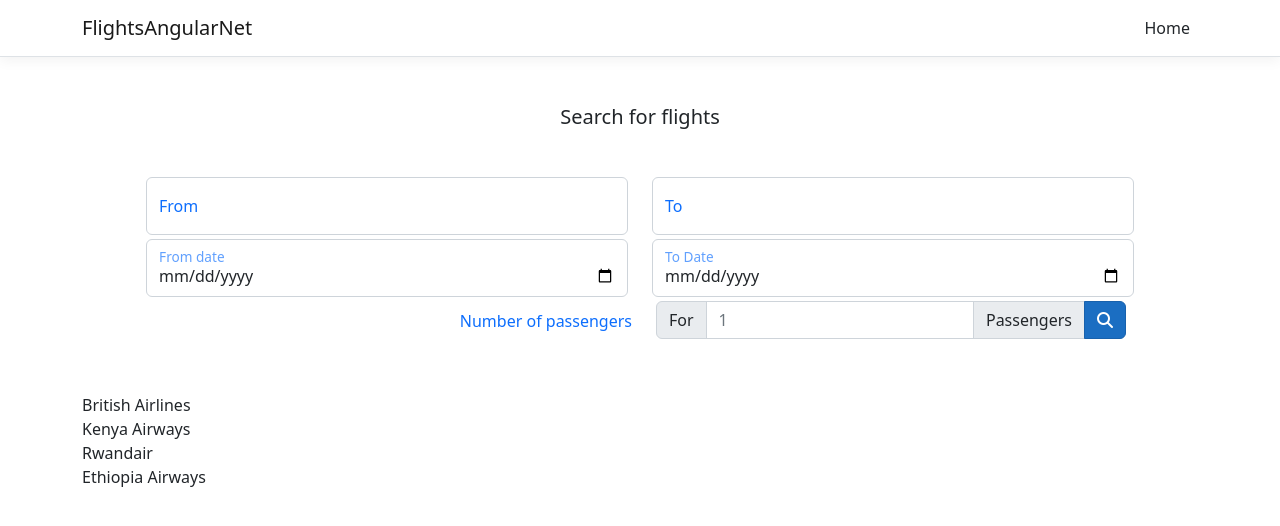
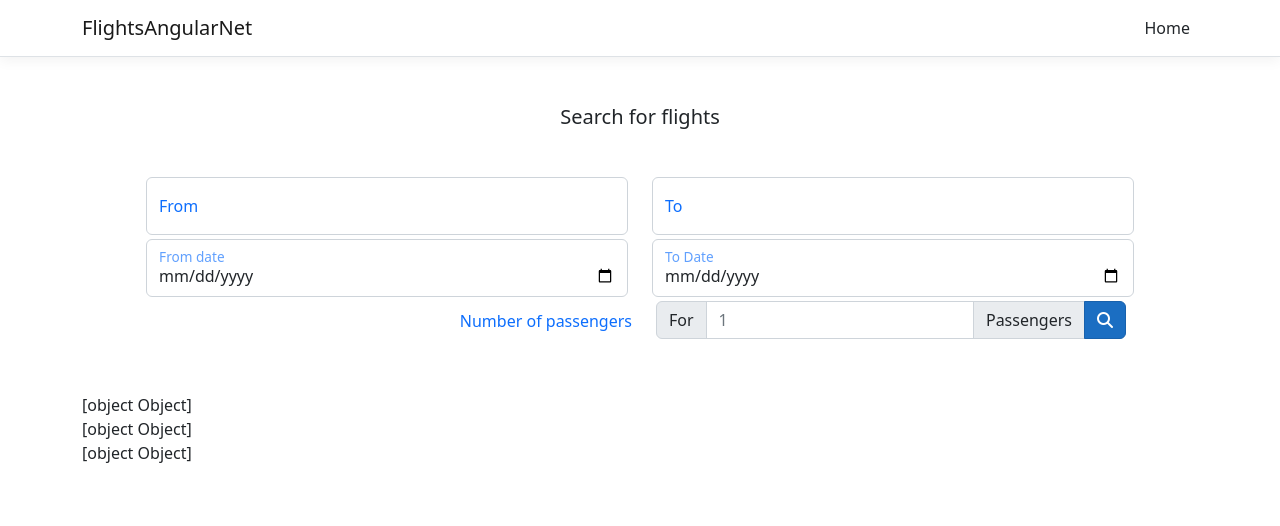
Before and after one commit to chrisira/FlightsAngularDotNet, an Angular app in the folder FlightsAngularNet/ClientApp/: page / in a window 1280 px wide. Shown: the top 526 px of the page. Built offline with nearby package versions, Linux system fonts and the light colour scheme.

Commit message:
added required interfaces

```diff
--- a/FlightsAngularNet/ClientApp/src/app/search-flights/search-flights.component.ts
+++ b/FlightsAngularNet/ClientApp/src/app/search-flights/search-flights.component.ts
@@ -7,11 +7,43 @@ import { Component } from '@angular/core';
 })
 export class SearchFlightsComponent {
 
-  SearchResult: any = [
-    'British Airlines',
-    'Kenya Airways',
-    'Rwandair',
-    'Ethiopia Airways'
+  SearchResult: FlightRm[] = [
+    {
+      airline: 'American Airlines',
+      NumberOfRemainingSeats: 500,
+      departure: { time: Date.now().toString(), place: 'Los Angeles' },
+      arrival: { time: Date.now().toString(), place: 'Istanbul' },
+      price: "350"
+    },
+    {
+      airline: 'Rwandair',
+      NumberOfRemainingSeats: 300,
+      departure: { time: Date.now().toString(), place: 'Kigali' },
+      arrival: { time: Date.now().toString(), place: 'Kenya' },
+      price: "1200"
+    },
+    {
+      airline: 'Kenya Airways',
+      NumberOfRemainingSeats: 230,
+      departure: { time: Date.now().toString(), place: 'Nairobi' },
+      arrival: { time: Date.now().toString(), place: 'Kigali' },
+      price: "1250"
+    }
+
   ]
 
 }
+
+export interface FlightRm {
+  airline: string;
+  arrival: TimeplaceRm;
+  departure: TimeplaceRm;
+  price: string;
+  NumberOfRemainingSeats: number;
+
+
+}
+export interface TimeplaceRm {
+  place: string;
+  time: string;
+}
```
